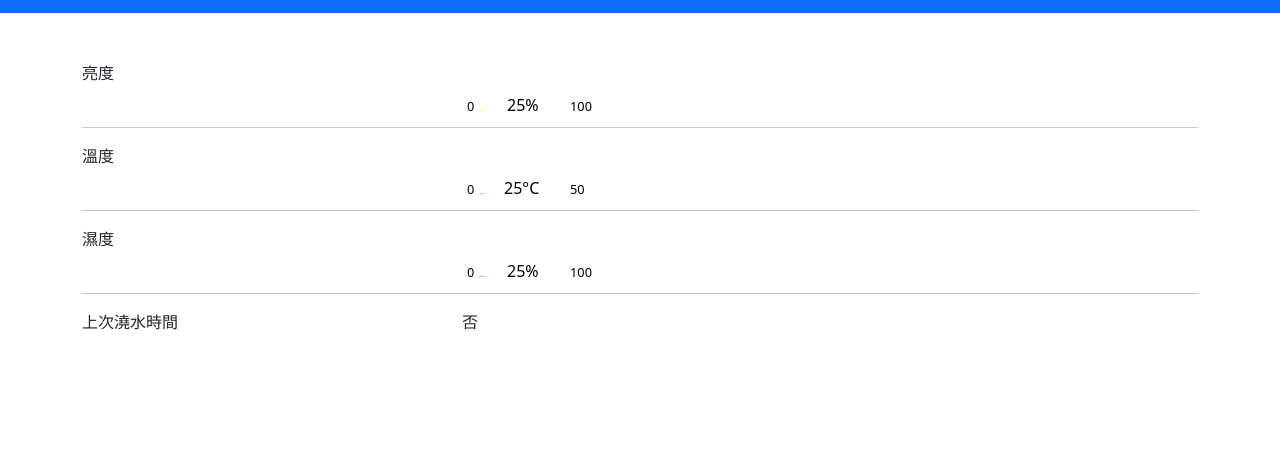
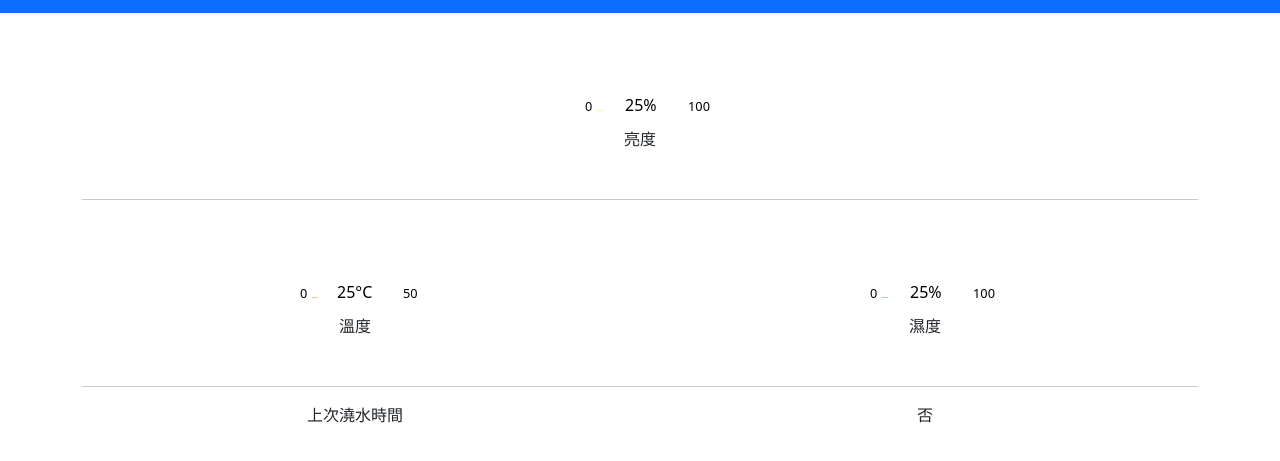
Before and after one commit to ChengYao1103/111_2_OpenSourceTermProject, a website: page web/public/index.html in a window 1280 px wide. Shown: the part 53-514 px from the top of the page. Drawn offline with nearby package versions, Linux system fonts and the light colour scheme.

Commit message:
modify page layout

```diff
--- a/web/public/index.css
+++ b/web/public/index.css
@@ -1,7 +1,7 @@
 .circle-bar {
   position: relative;
   overflow: hidden;
-  width: 150px;
+  width: 200px;
   height: 50px; /* 只顯示半圓 */
 }
 svg {
--- a/web/public/index.html
+++ b/web/public/index.html
@@ -23,25 +23,24 @@
     <div class="py-2 mb-3 bg-primary w-100 text-white">
       <h3 class="mt-2 ms-3 fw-bold">薰衣草種植環境監測</h3>
     </div>
-    <!-- 亮度 -->
     <div class="container mt-5">
-      <div class="row">
-        <div class="col-4">亮度</div>
-        <div class="col-8">
-          <div class="circle-bar">
-            <svg height="100" width="150">
+      <!-- 亮度 -->
+      <div class="row mt-5">
+        <div class="col-12 text-center">
+          <div class="circle-bar mb-3 mx-auto">
+            <svg height="100" width="200">
               <circle
                 id="light-progress"
-                cx="60"
+                cx="100"
                 cy="50"
                 r="40"
                 stroke="#f0f022"
                 stroke-width="6"
                 fill="#FFFFFF"
               />
-              <text font-size="0.8em" x="5" y="50">0</text>
-              <text font-size="0.8em" x="108" y="50">100</text>
-              <text id="light-value" x="45" y="50">25%</text>
+              <text font-size="0.8em" x="45" y="50">0</text>
+              <text font-size="0.8em" x="148" y="50">100</text>
+              <text id="light-value" x="85" y="50">25%</text>
               <animate
                 id="light-animation"
                 attributeName="stroke-dashoffset"
@@ -54,27 +53,28 @@
               />
             </svg>
           </div>
+          亮度
         </div>
       </div>
-      <hr />
-      <!-- 溫度 -->
-      <div class="row justifi">
-        <div class="col-4">溫度</div>
-        <div class="col-8">
-          <div class="circle-bar">
-            <svg height="100" width="150">
+      <hr class="my-5" />
+      <!-- 溫度 & 濕度 -->
+      <div class="row">
+        <!-- 溫度 -->
+        <div class="col-6 text-center">
+          <div class="circle-bar mb-3 mx-auto">
+            <svg height="100" width="200">
               <circle
                 id="temperature-progress"
-                cx="60"
+                cx="100"
                 cy="50"
                 r="40"
                 stroke="#f08922"
                 stroke-width="6"
                 fill="#FFFFFF"
               />
-              <text font-size="0.8em" x="5" y="50">0</text>
-              <text font-size="0.8em" x="108" y="50">50</text>
-              <text id="temperature-value" x="42" y="50">25°C</text>
+              <text font-size="0.8em" x="45" y="50">0</text>
+              <text font-size="0.8em" x="148" y="50">50</text>
+              <text id="temperature-value" x="82" y="50">25°C</text>
               <animate
                 id="temperature-animation"
                 attributeName="stroke-dashoffset"
@@ -87,27 +87,24 @@
               />
             </svg>
           </div>
+          溫度
         </div>
-      </div>
-      <hr />
-      <!-- 濕度 -->
-      <div class="row">
-        <div class="col-4">濕度</div>
-        <div class="col-8">
-          <div class="circle-bar">
-            <svg height="100" width="150">
+        <!-- 濕度 -->
+        <div class="col-6 text-center">
+          <div class="circle-bar mb-3 mx-auto">
+            <svg height="100" width="200">
               <circle
                 id="humidity-progress"
-                cx="60"
+                cx="100"
                 cy="50"
                 r="40"
                 stroke="#428bca"
                 stroke-width="6"
                 fill="#FFFFFF"
               />
-              <text font-size="0.8em" x="5" y="50">0</text>
-              <text font-size="0.8em" x="108" y="50">100</text>
-              <text id="humidity-value" x="45" y="50">25%</text>
+              <text font-size="0.8em" x="45" y="50">0</text>
+              <text font-size="0.8em" x="148" y="50">100</text>
+              <text id="humidity-value" x="85" y="50">25%</text>
               <animate
                 id="humidity-animation"
                 attributeName="stroke-dashoffset"
@@ -120,13 +117,14 @@
               />
             </svg>
           </div>
+          濕度
         </div>
       </div>
-      <hr />
+      <hr class="mt-5" />
       <!-- 土壤檢測 -->
-      <div class="row">
-        <div class="col-4">上次澆水時間</div>
-        <div class="col-8" id="soil-value">否</div>
+      <div class="row text-center mt-3">
+        <div class="col-6">上次澆水時間</div>
+        <div class="col-6" id="soil-value">否</div>
       </div>
     </div>
   </body>
```
